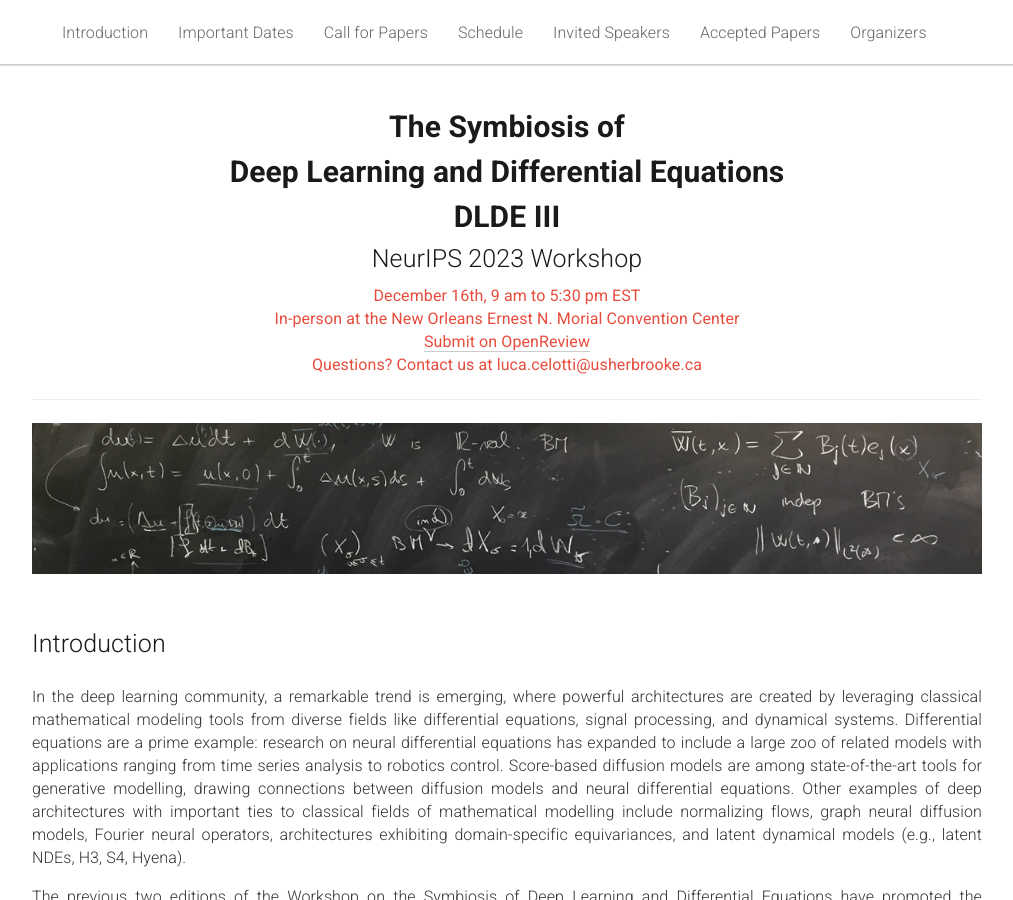
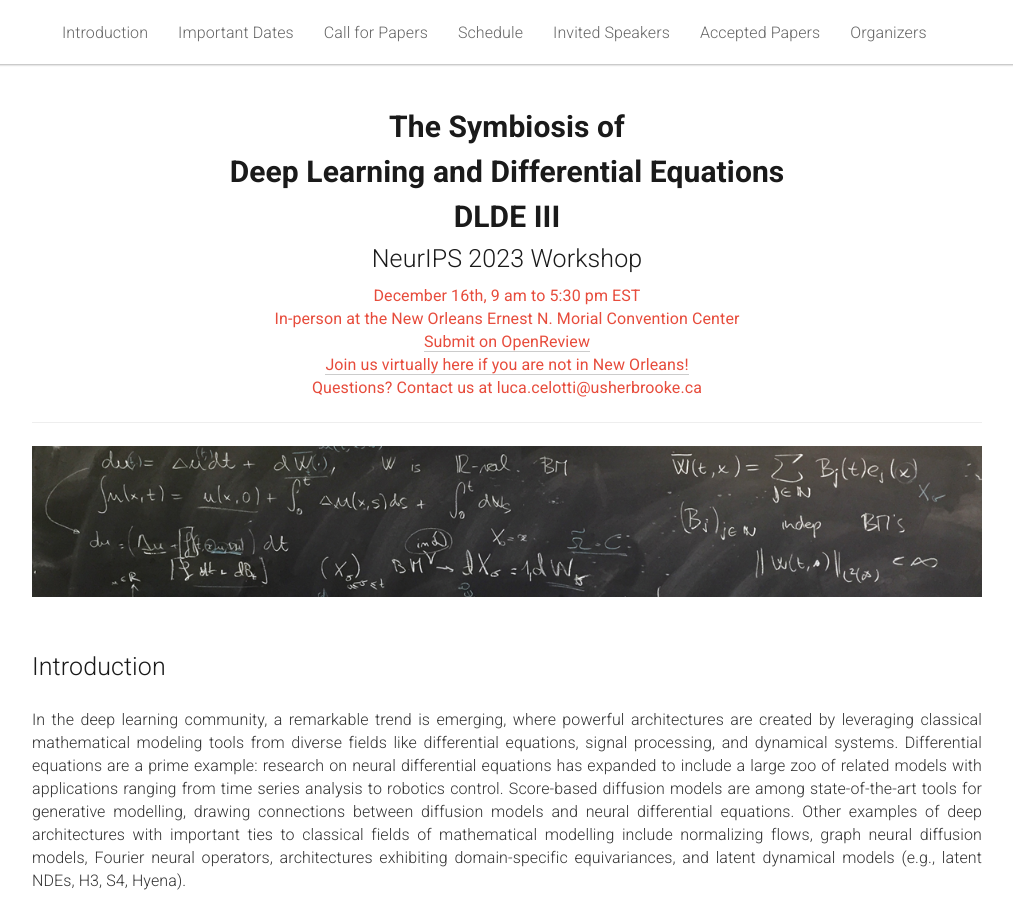
Before and after one commit to dlde-2023/dlde-2023.github.io, a Jekyll site: the page built from _pages/home.md, in a window 1280 px wide and 900 px high. Shown: the whole window, without its empty margins (133-1146 px from the left). Built offline with Jekyll 4.4.1, drawn with Linux system fonts in a browser that asks for light colours.

Commit message:
minor changes

```diff
--- a/_pages/home.md
+++ b/_pages/home.md
@@ -25,6 +25,9 @@ acknowledgements: ""
     </span></center>
     <center><span style="color:#e74c3c;font-weight:400;">
       <a href="https://openreview.net/group?id=NeurIPS.cc/2023/Workshop/DLDE">Submit on OpenReview</a>
+    </span></center>
+    <center><span style="color:#e74c3c;font-weight:400;">
+      <a href="https://neurips.cc/virtual/2023/workshop/66538">Join us virtually here if you are not in New Orleans!</a>
     </span></center>
     <center><span style="color:#e74c3c;font-weight:400;">
       Questions? Contact us at luca.celotti@usherbrooke.ca
```
